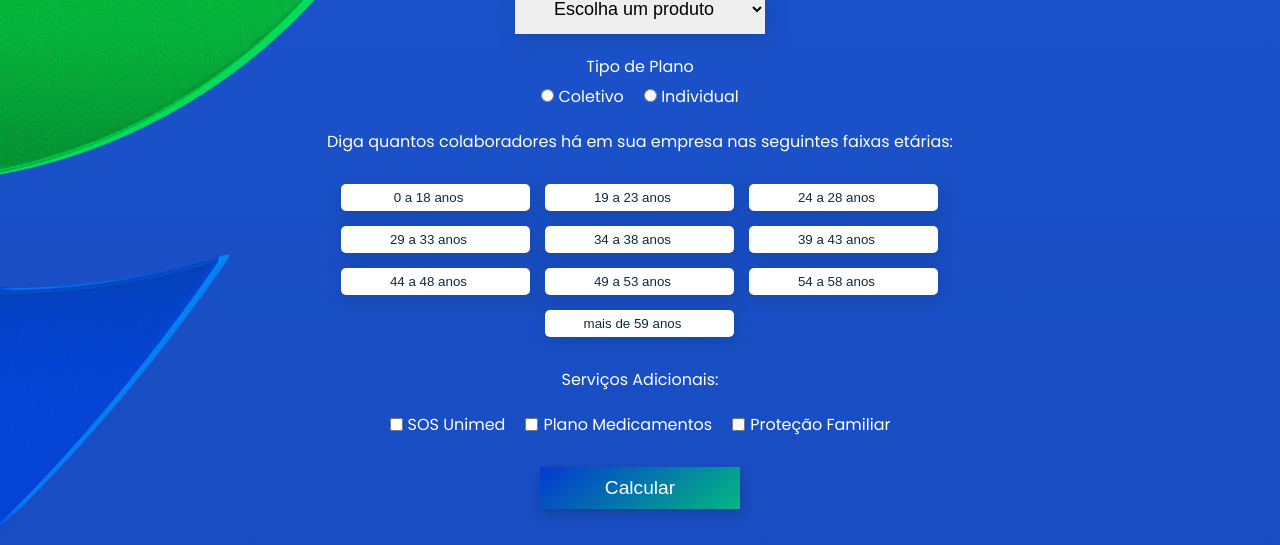
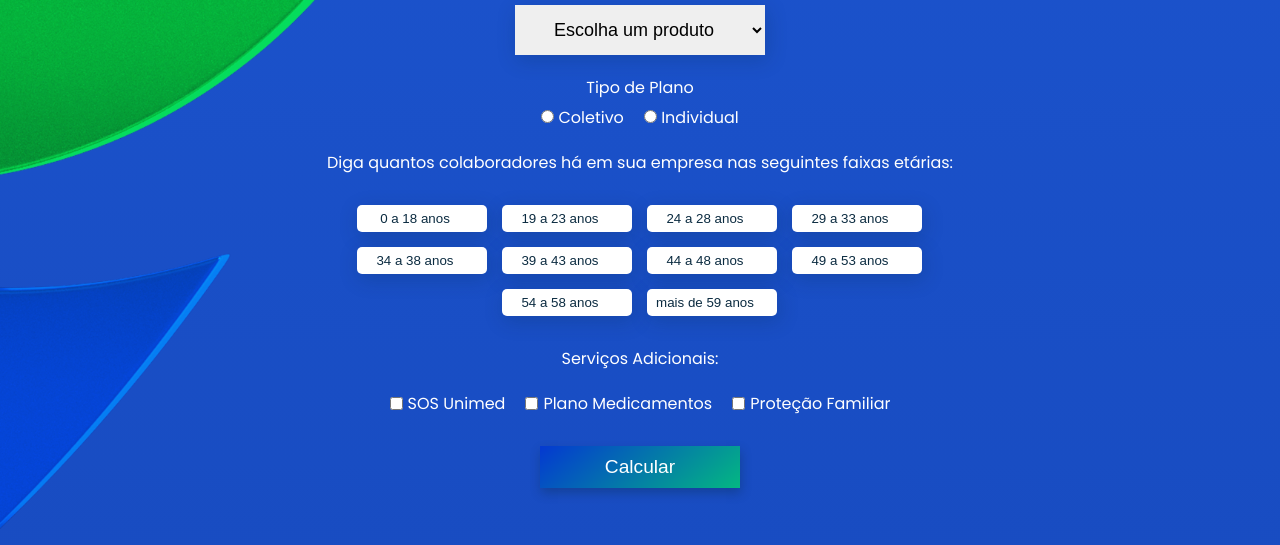
Before and after one commit to marcoshmarcarini/unimednacdl, a plain HTML site: page index.html in a window 1280 px wide. Shown: the part 255-800 px from the top of the page. Drawn offline with Linux system fonts and the light colour scheme.

Commit message:
Update
Update..

```diff
--- a/index.html
+++ b/index.html
@@ -61,16 +61,16 @@
                 <div class="form-control">
                     <p>Diga quantos colaboradores há em sua empresa nas seguintes faixas etárias:</p>
                     <div class="input-idades">
-                        <input type="number" inputmode="numeric" min="0"  placeholder="0 a 18 anos" id="num0a18" class="inputentire">
-                        <input type="number" inputmode="numeric" min="0"  placeholder="19 a 23 anos" id="num19a23" class="inputentire">
-                        <input type="number" inputmode="numeric" min="0"  placeholder="24 a 28 anos" id="num24a28" class="inputentire">
-                        <input type="number" inputmode="numeric" min="0"  placeholder="29 a 33 anos" id="num29a33" class="inputentire">
-                        <input type="number" inputmode="numeric" min="0"  placeholder="34 a 38 anos" id="num34a38" class="inputentire">
-                        <input type="number" inputmode="numeric" min="0"  placeholder="39 a 43 anos" id="num39a43" class="inputentire">
-                        <input type="number" inputmode="numeric" min="0"  placeholder="44 a 48 anos" id="num44a48" class="inputentire">
-                        <input type="number" inputmode="numeric" min="0"  placeholder="49 a 53 anos" id="num49a53" class="inputentire">
-                        <input type="number" inputmode="numeric" min="0"  placeholder="54 a 58 anos" id="num54a58" class="inputentire">
-                        <input type="number" inputmode="numeric" min="0"  placeholder="mais de 59 anos" id="nummaisde59" class="inputentire">
+                        <input type="number" inputmode="numeric" min="0" max="9999"  placeholder="0 a 18 anos" id="num0a18" class="inputentire">
+                        <input type="number" inputmode="numeric" min="0" max="9999"  placeholder="19 a 23 anos" id="num19a23" class="inputentire">
+                        <input type="number" inputmode="numeric" min="0" max="9999"  placeholder="24 a 28 anos" id="num24a28" class="inputentire">
+                        <input type="number" inputmode="numeric" min="0" max="9999"  placeholder="29 a 33 anos" id="num29a33" class="inputentire">
+                        <input type="number" inputmode="numeric" min="0" max="9999"  placeholder="34 a 38 anos" id="num34a38" class="inputentire">
+                        <input type="number" inputmode="numeric" min="0" max="9999"  placeholder="39 a 43 anos" id="num39a43" class="inputentire">
+                        <input type="number" inputmode="numeric" min="0" max="9999"  placeholder="44 a 48 anos" id="num44a48" class="inputentire">
+                        <input type="number" inputmode="numeric" min="0" max="9999"  placeholder="49 a 53 anos" id="num49a53" class="inputentire">
+                        <input type="number" inputmode="numeric" min="0" max="9999"  placeholder="54 a 58 anos" id="num54a58" class="inputentire">
+                        <input type="number" inputmode="numeric" min="0" max="9999"  placeholder="mais de 59 anos" id="nummaisde59" class="inputentire">
                     </div>
 
                 </div>
--- a/style.css
+++ b/style.css
@@ -108,10 +108,14 @@ body{
     padding: 5px;
     box-shadow: #0b2b4036 2px 5px 20px;
     text-align: center;
+    max-width: 130px;
+    width: 100%;
 }
 .inputentire::placeholder{
     text-align: center;
     color: #0B2B40;
+    padding: 0;
+    margin: 0;
 }
 .input-idades{
     display: flex;
@@ -292,6 +296,8 @@ select{
     display: flex;
     align-items: center;
     justify-content: center;
+    text-align: center;
+    margin-bottom: 50px;
 }
 
 .planosArea{
```
